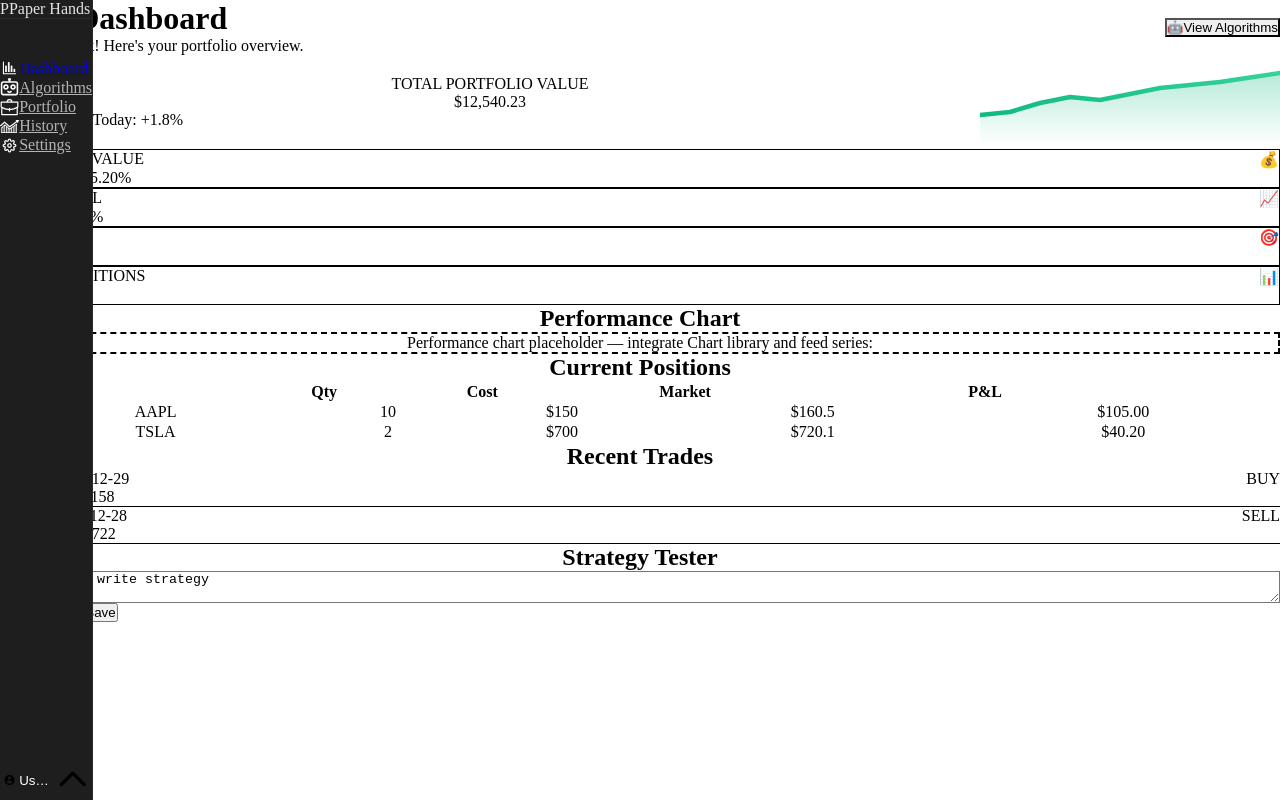
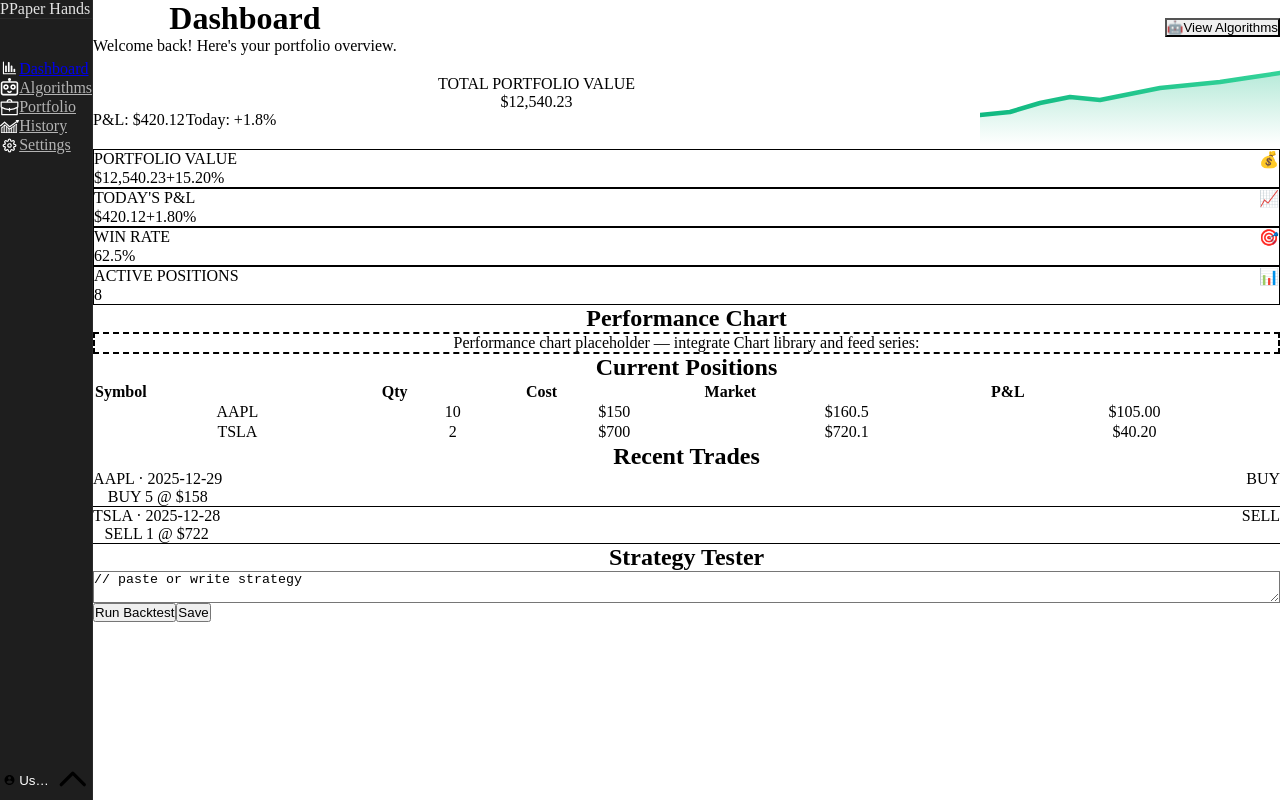
Before and after one commit to dnguyen0091/PaperHands, a React (Vite) app: page /home in a window 1280 px wide. Built offline with nearby package versions, Linux system fonts and the light colour scheme.

Commit message:
feat: removed fixed sidebar positioning

```diff
--- a/src/components/Navigation/Sidebar.tsx
+++ b/src/components/Navigation/Sidebar.tsx
@@ -27,7 +27,7 @@ export default function Sidebar() {
 
     return (
         <aside
-            className={`fixed left-0 top-0 h-screen bg-[#1e1e1e] border-r border-[#2a2a2a] text-[#e3e3e3] z-50 flex flex-col transition-all duration-[270ms] ease-[cubic-bezier(0.23,1,0.32,1)] ${
+            className={`h-screen bg-[#1e1e1e] border-r border-[#2a2a2a] text-[#e3e3e3] z-50 flex flex-col shrink-0 transition-all duration-[270ms] ease-[cubic-bezier(0.23,1,0.32,1)] ${
                 isExpanded ? 'w-64' : 'w-16'
             }`}
             onMouseEnter={() => setIsExpanded(true)}
--- a/src/layouts/MainLayout.tsx
+++ b/src/layouts/MainLayout.tsx
@@ -7,12 +7,10 @@ function MainLayout() {
       {/* Sidebar */}
       <Sidebar />
 
-      {/* Main content area with left margin for sidebar */}
-      <div className="flex-1 ml-16">
-        <main className="p-6">
-          <Outlet />
-        </main>
-      </div>
+      {/* Main content area - flexbox handles the spacing */}
+      <main className="flex-1 p-6 overflow-auto">
+        <Outlet />
+      </main>
     </div>
   );
 }
```
Also changed, not shown: 2 other files (tests, documents, lock files or other folders).
